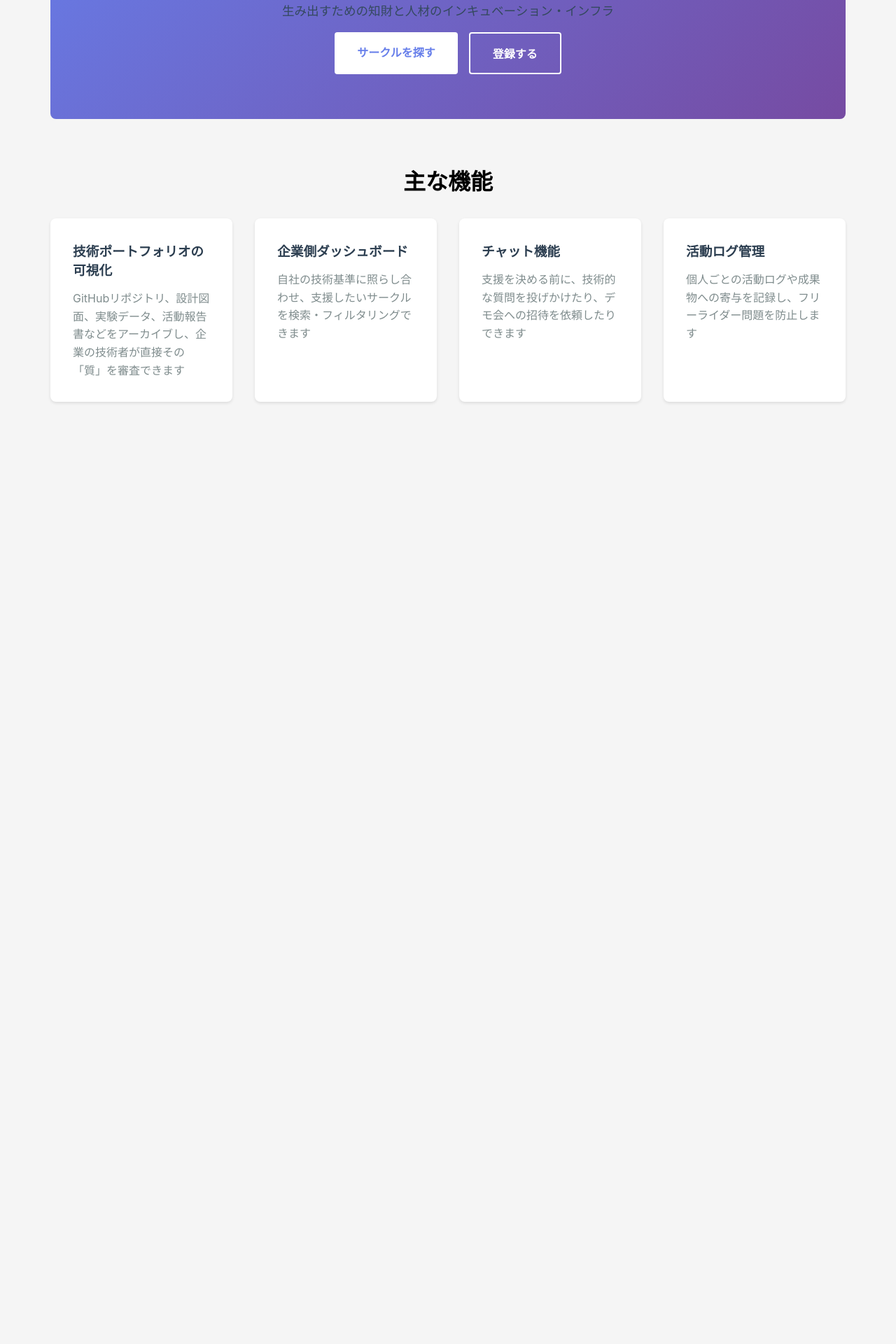
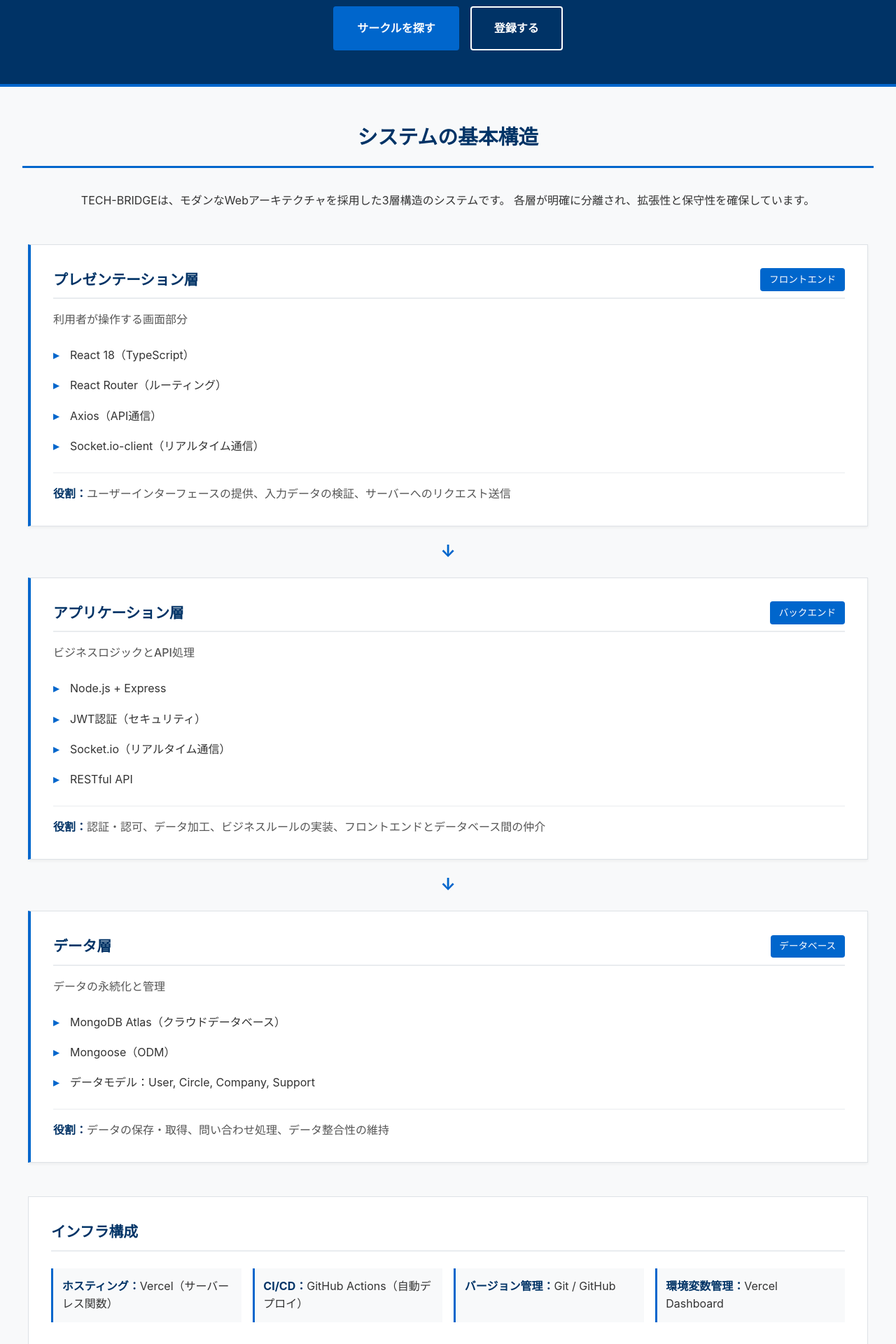
Before and after one commit to YUZY742/tech-bridge, a React (Create React App) app in the folder client/: page / in a window 1280 px wide. Shown: the part 320-2240 px from the top of the page at 70% size. Before the commit the page ends 926 px from the top, so only its background shows below. Built offline with nearby package versions, Linux system fonts and the light colour scheme; no server answers; the HTML template or start-up script is replaced by a standard one.

Commit message:
Add system architecture section and update UI to government-style design

```diff
--- a/client/src/App.css
+++ b/client/src/App.css
@@ -6,10 +6,11 @@
 
 .main-content {
   flex: 1;
-  padding: 2rem;
-  max-width: 1200px;
+  padding: 0;
+  max-width: 100%;
   width: 100%;
-  margin: 0 auto;
+  margin: 0;
+  background-color: #ffffff;
 }
 
 @media (max-width: 768px) {
--- a/client/src/components/Navbar.css
+++ b/client/src/components/Navbar.css
@@ -1,8 +1,9 @@
 .navbar {
-  background-color: #2c3e50;
+  background-color: #003366;
   color: white;
   padding: 1rem 0;
   box-shadow: 0 2px 4px rgba(0,0,0,0.1);
+  border-bottom: 3px solid #0066cc;
 }
 
 .navbar-container {
@@ -15,10 +16,11 @@
 }
 
 .navbar-brand {
-  font-size: 1.5rem;
+  font-size: 1.4rem;
   font-weight: bold;
   color: white;
   text-decoration: none;
+  letter-spacing: 0.05em;
 }
 
 .navbar-menu {
@@ -43,7 +45,7 @@
 }
 
 .navbar-button {
-  background-color: #3498db;
+  background-color: #0066cc;
   color: white;
   border: none;
   padding: 0.5rem 1rem;
@@ -52,10 +54,11 @@
   text-decoration: none;
   display: inline-block;
   transition: background-color 0.2s;
+  font-weight: normal;
 }
 
 .navbar-button:hover {
-  background-color: #2980b9;
+  background-color: #0052a3;
 }
 
 @media (max-width: 768px) {
--- a/client/src/index.css
+++ b/client/src/index.css
@@ -5,12 +5,16 @@
 }
 
 body {
-  font-family: -apple-system, BlinkMacSystemFont, 'Segoe UI', 'Roboto', 'Oxygen',
+  font-family: 'Meiryo', 'メイリオ', 'Hiragino Kaku Gothic ProN', 'ヒラギノ角ゴ ProN W3',
+    'Yu Gothic', '游ゴシック', 'MS PGothic', 'MS Pゴシック',
+    -apple-system, BlinkMacSystemFont, 'Segoe UI', 'Roboto', 'Oxygen',
     'Ubuntu', 'Cantarell', 'Fira Sans', 'Droid Sans', 'Helvetica Neue',
     sans-serif;
   -webkit-font-smoothing: antialiased;
   -moz-osx-font-smoothing: grayscale;
-  background-color: #f5f5f5;
+  background-color: #ffffff;
+  color: #333333;
+  line-height: 1.7;
 }
 
 code {
--- a/client/src/pages/Home.css
+++ b/client/src/pages/Home.css
@@ -4,29 +4,31 @@
 
 .hero {
   text-align: center;
-  padding: 4rem 2rem;
-  background: linear-gradient(135deg, #667eea 0%, #764ba2 100%);
+  padding: 3rem 2rem;
+  background: #003366;
   color: white;
-  border-radius: 8px;
-  margin-bottom: 3rem;
+  margin-bottom: 0;
+  border-bottom: 4px solid #0066cc;
 }
 
 .hero h1 {
-  font-size: 3rem;
+  font-size: 2.5rem;
   margin-bottom: 1rem;
+  font-weight: bold;
+  letter-spacing: 0.05em;
 }
 
 .subtitle {
-  font-size: 1.5rem;
+  font-size: 1.3rem;
   margin-bottom: 1rem;
-  opacity: 0.9;
+  font-weight: normal;
 }
 
 .description {
-  font-size: 1.1rem;
-  max-width: 800px;
+  font-size: 1rem;
+  max-width: 900px;
   margin: 0 auto 2rem;
-  line-height: 1.6;
+  line-height: 1.8;
 }
 
 .cta-buttons {
@@ -45,13 +47,15 @@
 }
 
 .cta-button.primary {
-  background-color: white;
-  color: #667eea;
+  background-color: #0066cc;
+  color: white;
+  border: 2px solid #0066cc;
 }
 
 .cta-button.primary:hover {
-  transform: translateY(-2px);
-  box-shadow: 0 4px 8px rgba(0,0,0,0.2);
+  background-color: #0052a3;
+  border-color: #0052a3;
+  transform: translateY(-1px);
 }
 
 .cta-button.secondary {
@@ -61,18 +65,181 @@
 }
 
 .cta-button.secondary:hover {
-  background-color: white;
-  color: #667eea;
+  background-color: rgba(255, 255, 255, 0.1);
+}
+
+.system-architecture {
+  background-color: #f8f9fa;
+  padding: 3rem 2rem;
+  margin-bottom: 0;
+  border-bottom: 1px solid #dee2e6;
+}
+
+.system-architecture h2 {
+  text-align: center;
+  margin-bottom: 2rem;
+  font-size: 1.8rem;
+  color: #003366;
+  font-weight: bold;
+  border-bottom: 3px solid #0066cc;
+  padding-bottom: 1rem;
+  display: inline-block;
+  width: 100%;
+}
+
+.architecture-content {
+  max-width: 1200px;
+  margin: 0 auto;
+}
+
+.architecture-description {
+  text-align: center;
+  margin-bottom: 3rem;
+  color: #333;
+  font-size: 1rem;
+  line-height: 1.8;
+}
+
+.architecture-layers {
+  display: flex;
+  flex-direction: column;
+  gap: 2rem;
+  margin-bottom: 3rem;
+}
+
+.layer-card {
+  background: white;
+  border: 1px solid #dee2e6;
+  border-left: 4px solid #0066cc;
+  padding: 2rem;
+  box-shadow: 0 2px 4px rgba(0,0,0,0.05);
+}
+
+.layer-header {
+  display: flex;
+  justify-content: space-between;
+  align-items: center;
+  margin-bottom: 1rem;
+  padding-bottom: 0.5rem;
+  border-bottom: 2px solid #e9ecef;
+}
+
+.layer-header h3 {
+  color: #003366;
+  font-size: 1.3rem;
+  font-weight: bold;
+  margin: 0;
+}
+
+.layer-badge {
+  background-color: #0066cc;
+  color: white;
+  padding: 0.3rem 0.8rem;
+  border-radius: 4px;
+  font-size: 0.85rem;
+  font-weight: normal;
+}
+
+.layer-content {
+  color: #333;
+}
+
+.layer-description {
+  font-size: 1rem;
+  margin-bottom: 1rem;
+  color: #555;
+  font-weight: 500;
+}
+
+.layer-tech {
+  list-style: none;
+  padding: 0;
+  margin: 1rem 0;
+}
+
+.layer-tech li {
+  padding: 0.5rem 0;
+  padding-left: 1.5rem;
+  position: relative;
+  color: #333;
+}
+
+.layer-tech li:before {
+  content: "▸";
+  position: absolute;
+  left: 0;
+  color: #0066cc;
+  font-weight: bold;
+}
+
+.layer-responsibility {
+  margin-top: 1rem;
+  padding-top: 1rem;
+  border-top: 1px solid #e9ecef;
+  color: #555;
+  line-height: 1.7;
+}
+
+.layer-responsibility strong {
+  color: #003366;
+}
+
+.layer-arrow {
+  text-align: center;
+  font-size: 1.5rem;
+  color: #0066cc;
+  font-weight: bold;
+  margin: -1rem 0;
+}
+
+.architecture-infra {
+  background: white;
+  border: 1px solid #dee2e6;
+  padding: 2rem;
+  margin-top: 2rem;
+}
+
+.architecture-infra h3 {
+  color: #003366;
+  font-size: 1.3rem;
+  font-weight: bold;
+  margin-bottom: 1.5rem;
+  padding-bottom: 0.5rem;
+  border-bottom: 2px solid #e9ecef;
+}
+
+.infra-grid {
+  display: grid;
+  grid-template-columns: repeat(auto-fit, minmax(250px, 1fr));
+  gap: 1rem;
+}
+
+.infra-item {
+  padding: 0.8rem;
+  background-color: #f8f9fa;
+  border-left: 3px solid #0066cc;
+  color: #333;
+  line-height: 1.6;
+}
+
+.infra-item strong {
+  color: #003366;
 }
 
 .features {
-  margin-top: 4rem;
+  margin-top: 0;
+  padding: 3rem 2rem;
+  background-color: white;
 }
 
 .features h2 {
   text-align: center;
   margin-bottom: 2rem;
-  font-size: 2rem;
+  font-size: 1.8rem;
+  color: #003366;
+  font-weight: bold;
+  border-bottom: 3px solid #0066cc;
+  padding-bottom: 1rem;
 }
 
 .feature-grid {
@@ -82,38 +249,74 @@
 }
 
 .feature-card {
-  background: white;
+  background: #f8f9fa;
   padding: 2rem;
-  border-radius: 8px;
-  box-shadow: 0 2px 4px rgba(0,0,0,0.1);
-  transition: transform 0.2s, box-shadow 0.2s;
+  border: 1px solid #dee2e6;
+  border-left: 4px solid #0066cc;
+  transition: border-color 0.2s, box-shadow 0.2s;
 }
 
 .feature-card:hover {
-  transform: translateY(-4px);
-  box-shadow: 0 4px 12px rgba(0,0,0,0.15);
+  border-left-color: #003366;
+  box-shadow: 0 2px 8px rgba(0,0,0,0.1);
 }
 
 .feature-card h3 {
-  color: #2c3e50;
+  color: #003366;
   margin-bottom: 1rem;
+  font-size: 1.2rem;
+  font-weight: bold;
 }
 
 .feature-card p {
-  color: #7f8c8d;
-  line-height: 1.6;
+  color: #333;
+  line-height: 1.8;
 }
 
 @media (max-width: 768px) {
+  .hero {
+    padding: 2rem 1rem;
+  }
+
   .hero h1 {
-    font-size: 2rem;
+    font-size: 1.8rem;
   }
 
   .subtitle {
-    font-size: 1.2rem;
+    font-size: 1.1rem;
+  }
+
+  .system-architecture {
+    padding: 2rem 1rem;
+  }
+
+  .architecture-layers {
+    gap: 1.5rem;
+  }
+
+  .layer-card {
+    padding: 1.5rem;
+  }
+
+  .layer-header {
+    flex-direction: column;
+    align-items: flex-start;
+    gap: 0.5rem;
+  }
+
+  .layer-arrow {
+    margin: -0.5rem 0;
+  }
+
+  .infra-grid {
+    grid-template-columns: 1fr;
   }
 
   .feature-grid {
     grid-template-columns: 1fr;
   }
+
+  .features {
+    padding: 2rem 1rem;
+  }
 }
--- a/client/src/pages/Home.tsx
+++ b/client/src/pages/Home.tsx
@@ -15,6 +15,92 @@ const Home: React.FC = () => {
         <div className="cta-buttons">
           <Link to="/circles" className="cta-button primary">サークルを探す</Link>
           <Link to="/register" className="cta-button secondary">登録する</Link>
+        </div>
+      </section>
+
+      <section className="system-architecture">
+        <h2>システムの基本構造</h2>
+        <div className="architecture-content">
+          <div className="architecture-description">
+            <p>
+              TECH-BRIDGEは、モダンなWebアーキテクチャを採用した3層構造のシステムです。
+              各層が明確に分離され、拡張性と保守性を確保しています。
+            </p>
+          </div>
+          <div className="architecture-layers">
+            <div className="layer-card">
+              <div className="layer-header">
+                <h3>プレゼンテーション層</h3>
+                <span className="layer-badge">フロントエンド</span>
+              </div>
+              <div className="layer-content">
+                <p className="layer-description">利用者が操作する画面部分</p>
+                <ul className="layer-tech">
+                  <li>React 18（TypeScript）</li>
+                  <li>React Router（ルーティング）</li>
+                  <li>Axios（API通信）</li>
+                  <li>Socket.io-client（リアルタイム通信）</li>
+                </ul>
+                <p className="layer-responsibility">
+                  <strong>役割：</strong>ユーザーインターフェースの提供、入力データの検証、サーバーへのリクエスト送信
+                </p>
+              </div>
+            </div>
+            <div className="layer-arrow">↓</div>
+            <div className="layer-card">
+              <div className="layer-header">
+                <h3>アプリケーション層</h3>
+                <span className="layer-badge">バックエンド</span>
+              </div>
+              <div className="layer-content">
+                <p className="layer-description">ビジネスロジックとAPI処理</p>
+                <ul className="layer-tech">
+                  <li>Node.js + Express</li>
+                  <li>JWT認証（セキュリティ）</li>
+                  <li>Socket.io（リアルタイム通信）</li>
+                  <li>RESTful API</li>
+                </ul>
+                <p className="layer-responsibility">
+                  <strong>役割：</strong>認証・認可、データ加工、ビジネスルールの実装、フロントエンドとデータベース間の仲介
+                </p>
+              </div>
+            </div>
+            <div className="layer-arrow">↓</div>
+            <div className="layer-card">
+              <div className="layer-header">
+                <h3>データ層</h3>
+                <span className="layer-badge">データベース</span>
+              </div>
+              <div className="layer-content">
+                <p className="layer-description">データの永続化と管理</p>
+                <ul className="layer-tech">
+                  <li>MongoDB Atlas（クラウドデータベース）</li>
+                  <li>Mongoose（ODM）</li>
+                  <li>データモデル：User, Circle, Company, Support</li>
+                </ul>
+                <p className="layer-responsibility">
+                  <strong>役割：</strong>データの保存・取得、問い合わせ処理、データ整合性の維持
+                </p>
+              </div>
+            </div>
+          </div>
+          <div className="architecture-infra">
+            <h3>インフラ構成</h3>
+            <div className="infra-grid">
+              <div className="infra-item">
+                <strong>ホスティング：</strong>Vercel（サーバーレス関数）
+              </div>
+              <div className="infra-item">
+                <strong>CI/CD：</strong>GitHub Actions（自動デプロイ）
+              </div>
+              <div className="infra-item">
+                <strong>バージョン管理：</strong>Git / GitHub
+              </div>
+              <div className="infra-item">
+                <strong>環境変数管理：</strong>Vercel Dashboard
+              </div>
+            </div>
+          </div>
         </div>
       </section>
 
```
